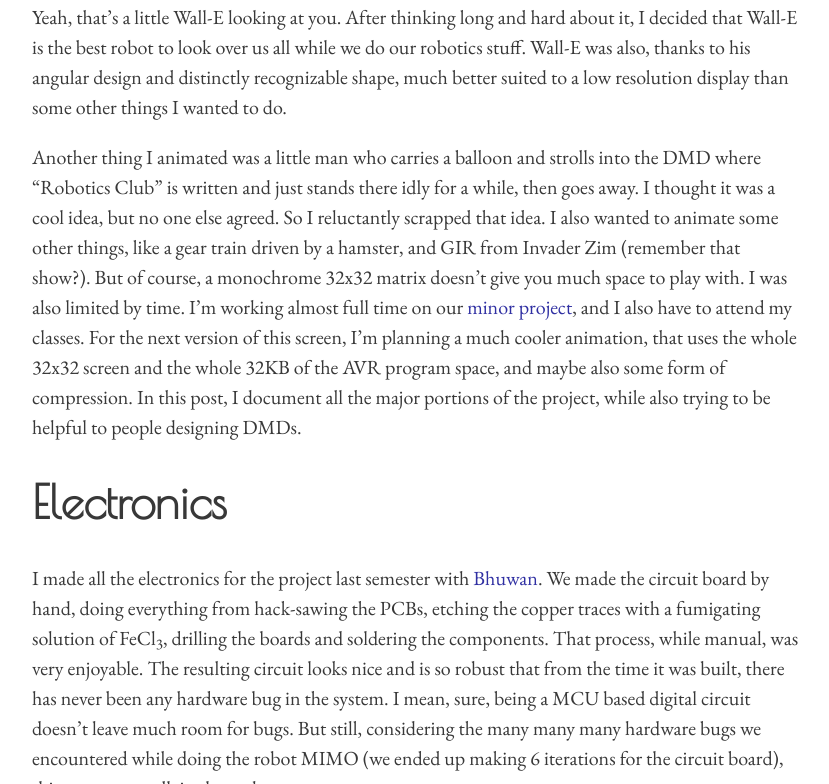
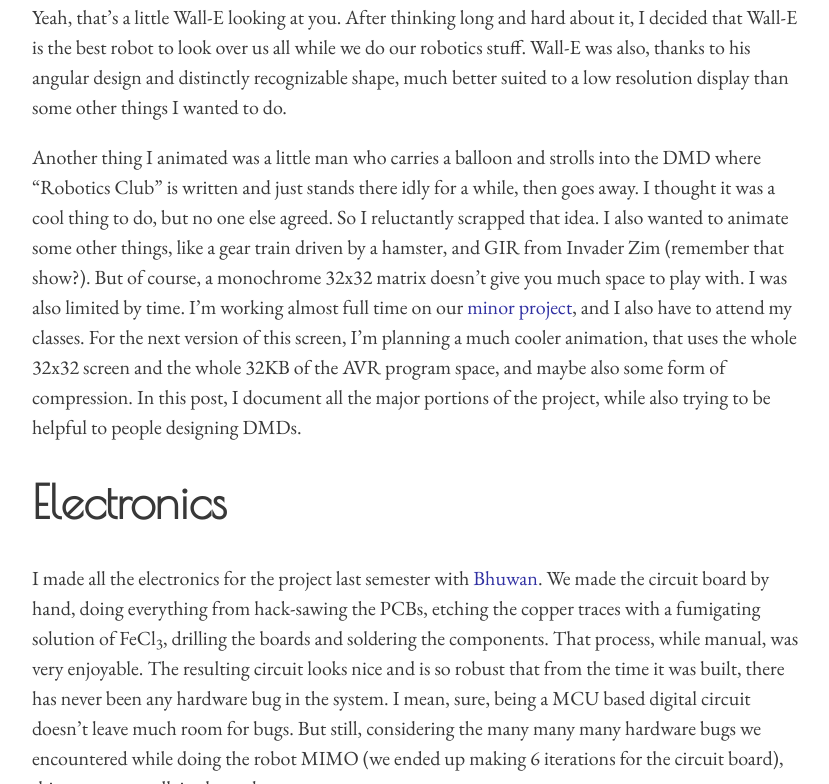
Before and after one commit to niravcodes/niravcodes.github.io, a Jekyll site: the page built from _posts/2019-06-12-animating-led-dot-matrix-displays-with-avr.md, in a window 1280 px wide and 900 px high, scrolled down 913 px, cut to the strip 116-900 px from the top of the window. Shown: the whole strip, without its empty margins (224-1053 px from the left). Built offline with Jekyll 4.4.1, drawn with Linux system fonts in a browser that asks for light colours; comment, search, counter and statistics services are not loaded; some of the changed text lies outside the part shown.

Commit message:
Update from Forestry.io nirav Nikhil updated _posts/2019-06-12-animating-led-dot-matrix-displays-with-avr.md

```diff
--- a/_posts/2019-06-12-animating-led-dot-matrix-displays-with-avr.md
+++ b/_posts/2019-06-12-animating-led-dot-matrix-displays-with-avr.md
@@ -20,7 +20,7 @@
 
 Yeah, that's a little Wall-E looking at you. After thinking long and hard about it, I decided that Wall-E is the best robot to look over us all while we do our robotics stuff. Wall-E was also, thanks to his angular design and distinctly recognizable shape, much better suited to a low resolution display than some other things I wanted to do.
 
-Another thing I animated was a little man who carries a balloon and strolls into the DMD where "Robotics Club" is written and just stands there idly for a while, then goes away. I thought it was a cool idea, but no one else agreed. So I reluctantly scrapped that idea. I also wanted to animate some other things, like a gear train driven by a hamster, and GIR from Invader Zim (remember that show?). But of course, a monochrome 32x32 matrix doesn't give you much space to play with. I was also limited by time. I'm working almost full time on our [minor project](https://nirav.com.np/2019/05/27/a-nepali-programming-language.html), and I also have to attend my classes. For the next version of this screen, I'm planning a much cooler animation, that uses the whole 32x32 screen and the whole 32KB of the AVR program space, and maybe also some form of compression. In this post, I document all the major portions of the project, while also trying to be helpful to people designing DMDs.
+Another thing I animated was a little man who carries a balloon and strolls into the DMD where "Robotics Club" is written and just stands there idly for a while, then goes away. I thought it was a cool thing to do, but no one else agreed. So I reluctantly scrapped that idea. I also wanted to animate some other things, like a gear train driven by a hamster, and GIR from Invader Zim (remember that show?). But of course, a monochrome 32x32 matrix doesn't give you much space to play with. I was also limited by time. I'm working almost full time on our [minor project](https://nirav.com.np/2019/05/27/a-nepali-programming-language.html), and I also have to attend my classes. For the next version of this screen, I'm planning a much cooler animation, that uses the whole 32x32 screen and the whole 32KB of the AVR program space, and maybe also some form of compression. In this post, I document all the major portions of the project, while also trying to be helpful to people designing DMDs.
 
 # Electronics
 
@@ -59,23 +59,23 @@
 // Slightly altered from original
 // for readablity
 void clock_selected_lines (char selector){
-	for (int i = 0 ; i < (WIDTH/8); i++)
-		for (int j = 3; j >= 0; j--)
-			clockbyte(display[j*4 + selector][i]);
-	setselector(selector);
-	sendpulse(LATCH);
+for (int i = 0 ; i < (WIDTH/8); i++)
+for (int j = 3; j >= 0; j--)
+clockbyte(display\[j*4 + selector\]\[i\]);
+setselector(selector);
+sendpulse(LATCH);
 
 }
 int main(){
-	init();
-	OCR0 = 0xff;
-	TIMSK = 2;
-	TCCR0 = 0X0b;
-	sei();
+init();
+OCR0 = 0xff;
+TIMSK = 2;
+TCCR0 = 0X0b;
+sei();
 
-	int frame = 0;
-		while (1){
-			cli();
+    int frame = 0;
+    	while (1){
+    		cli();
             disableoutput();
             assign_to_display(frame++);
             enableoutput();
@@ -84,6 +84,7 @@
             if (frame >= framecount) frame = 0;
          	_delay_ms(10);
          }
+
 }
 {% endhighlight %}
 
@@ -103,4 +104,4 @@
 
 In the next version, I also think it would be awesome if I could implement some form of compression in the animation data. I'm interested in performing some kind of Run-Length Encoding on the delta frames. What I mean is, unless you are animating a moving checkerboard, very little actually changes between a frame and the next. So, if we calculate the delta matrix between every frame and it's successor, we should get a sequence of sparse matrices which we can encode with RLE or some other compression algorighm to achieve good compression on the frames while also being very simple to decompress sequencially. The 2KB RAM on the AVR system should be more than enough.
 
-**The whole project is available on my GitHub [here](https://github.com/niravcodes/Animator-inator)**
+**The whole project is available on my GitHub** [**here**](https://github.com/niravcodes/Animator-inator)
```
